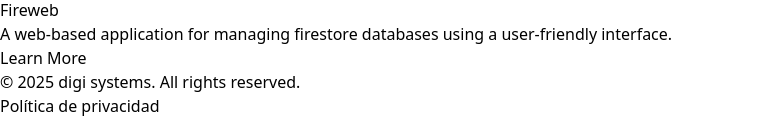
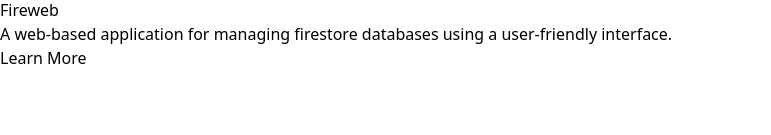
Before and after one commit to mxaxaxbx/digi-users-f, a Vue app: page / in a window 1280 px wide. Shown: the part 662-797 px from the top of the page, without its empty margins (0-771 px from the left). Built offline with nearby package versions, Linux system fonts and the light colour scheme; no server answers.

Commit message:
fix: comment out footer section in App.vue to hide it temporarily

```diff
--- a/src/App.vue
+++ b/src/App.vue
@@ -32,19 +32,18 @@
     >
       <router-view />
     </div>
-    <!-- footer -->
-    <footer class="bg-gray-800 text-white py-8">
+    <!-- footer
+    <footer class="bg-gray-800 text-white py-8 h-0">
       <div class="container mx-auto text-center">
         <p>&copy; {{ currentYear }} digi systems. All rights reserved.</p>
       </div>
-      <!-- privacy policy -->
       <router-link
         to="/privacy-policy"
         class="block text-center text-gray-400 hover:text-white"
       >
         Política de privacidad
       </router-link>
-    </footer>
+    </footer>-->
   </div>
 </template>
 
```
